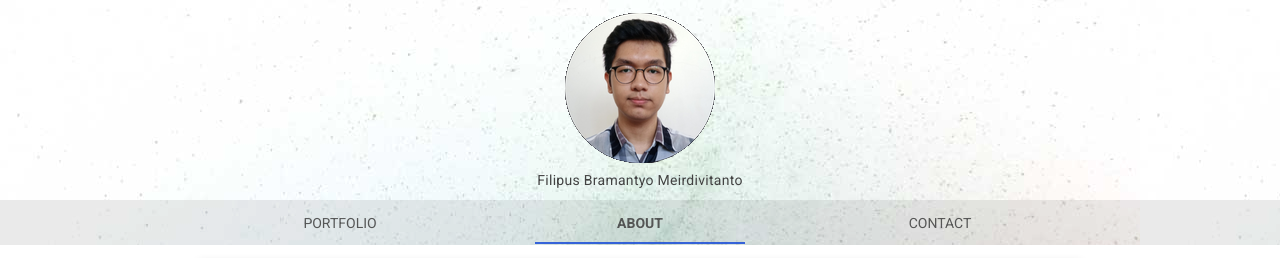
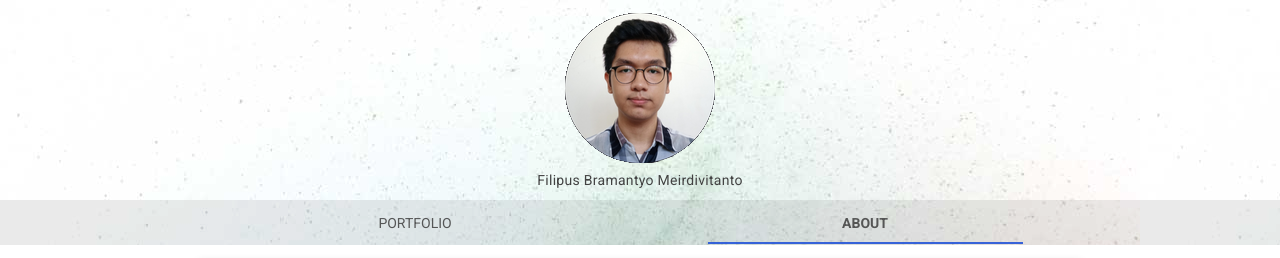
Before and after one commit to Hmei07/Hmei07.github.io, a plain HTML site: page about.html in a window 1280 px wide. Shown: the top 258 px of the page. Drawn offline with nearby package versions, Linux system fonts and the light colour scheme.

Commit message:
Update about.html

```diff
--- a/about.html
+++ b/about.html
@@ -42,7 +42,6 @@
                 <nav class="mdl-navigation mdl-typography--body-1-force-preferred-font">
                     <a class="mdl-navigation__link" href="index.html">Portfolio</a>
                     <a class="mdl-navigation__link is-active" href="about.html">About</a>
-                    <a class="mdl-navigation__link" href="contact.html">Contact</a>
                 </nav>
             </div>
         </header>
@@ -50,7 +49,6 @@
             <nav class="mdl-navigation mdl-typography--body-1-force-preferred-font">
                 <a class="mdl-navigation__link is-active" href="index.html">Portfolio</a>
                 <a class="mdl-navigation__link" href="about.html">About</a>
-                <a class="mdl-navigation__link" href="contact.html">Contact</a>
             </nav>
         </div>
         <main class="mdl-layout__content">
```
